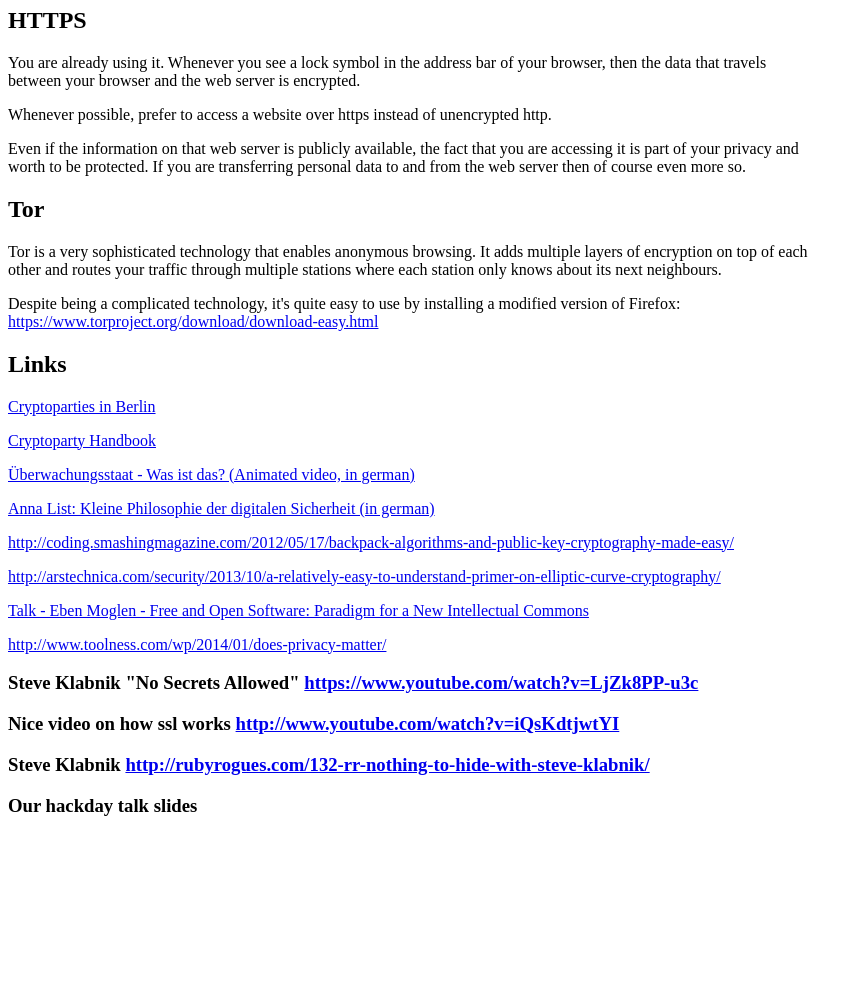
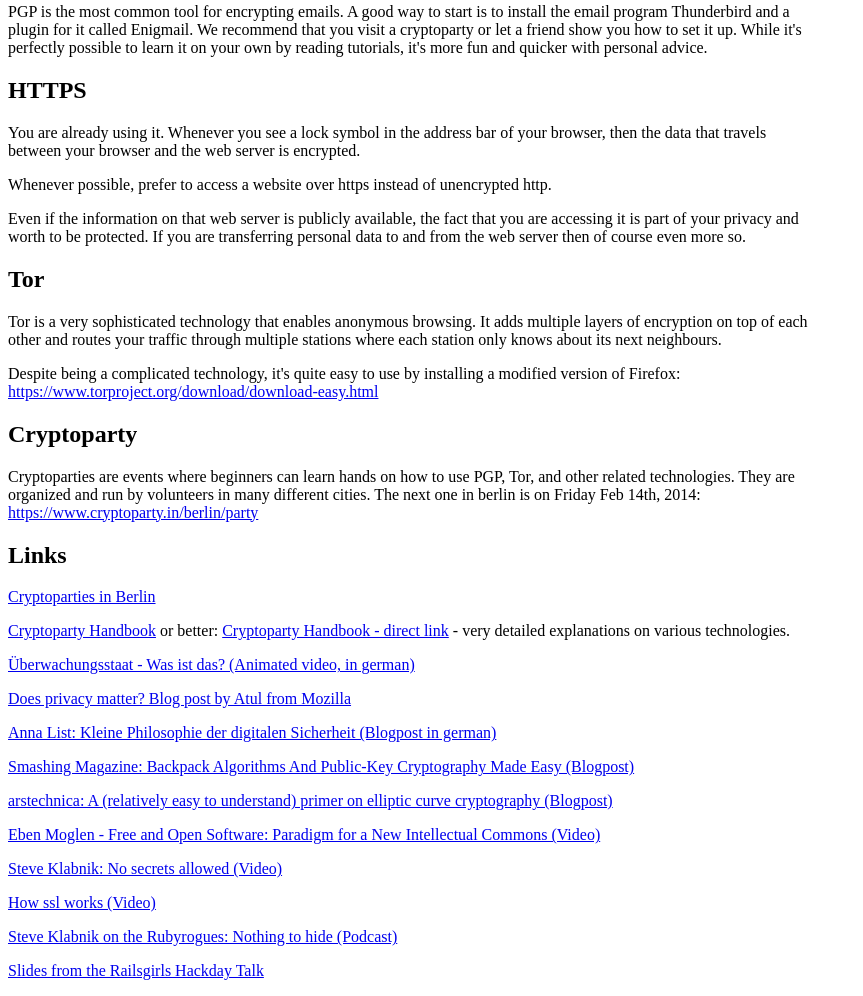
Before and after one commit to til/hackdaytalk, a plain HTML site: page blogpost.html in a window 1280 px wide. Shown: the part 1704-2700 px from the top of the page, without its empty margins (0-863 px from the left). Before the commit the page ends 2539 px from the top, so only its background shows below. Drawn offline with Linux system fonts and the light colour scheme.

Commit message:
Minor corrections, links

```diff
--- a/blogpost.html
+++ b/blogpost.html
@@ -4,7 +4,7 @@
 <html xmlns="http://www.w3.org/1999/xhtml" lang="en" xml:lang="en">
 <head>
 <title>Privacy in a digital environment</title>
-<!-- 2014-02-10 Mon 15:42 -->
+<!-- 2014-02-10 Mon 16:48 -->
 <meta  http-equiv="Content-Type" content="text/html;charset=utf-8" />
 <meta  name="generator" content="Org-mode" />
 <meta  name="author" content="Tilmann Singer" />
@@ -61,9 +61,9 @@ for the JavaScript code in this tag.
 <h1 class="title">Privacy in a digital environment</h1>
 <p>
 This is the blog-post version of a talk held by Lisa and Til at the
-railsgirls hackday last Dec 14th. It tries to be an <span class="underline">introduction</span> to
-the topic - don't be offended if you find it is an oversimplification,
-because it certainly is.
+railsgirls hackday on Dec 14th 2013. It tries to be an <span class="underline">introduction</span>
+to the topic - don't be offended if you find it is an
+oversimplification, because it certainly is.
 </p>
 
 
@@ -75,8 +75,17 @@ Privacy is a human right. It is the line that defines how far society
 can intrude our personal lives. It developed over time from the
 emergence of personal space and private property, and has become a
 constituting element of our individuality. Nowadays personal data
-defines us and our private lives, being able to decide how this data
-is gathered and used is an important part of our civil rights.
+defines us and our private lives - being able to decide how this data
+is gathered and used is an important part of our civil rights, and a
+fundamental building block of democracy.
+</p>
+
+<p>
+We develop our ideas and thoughts in private, and we want to be able
+to communicate these with people close to us, without the permanent
+fear of someone else intercepting, storing and possibly using them
+against us anytime in the future. Fears like that have a chilling
+effect on free expression.
 </p>
 </div>
 </div>
@@ -127,7 +136,7 @@ communication partner can make sense of it.
 <p>
 All kinds of communication data, the text of an email, the audio of a
 phone call or anything else, can be represented as sequence of
-numbers. Encryption is an transformation that changes this sequence of
+numbers. Encryption is a transformation that changes this sequence of
 numbers, so it doesn't really matter what kind of data is being
 encrypted.
 </p>
@@ -265,57 +274,69 @@ installing a modified version of Firefox:
 </div>
 </div>
 
+<div id="outline-container-sec-9" class="outline-2">
+<h2 id="sec-9">Cryptoparty</h2>
+<div class="outline-text-2" id="text-9">
+<p>
+Cryptoparties are events where beginners can learn hands on how to use
+PGP, Tor, and other related technologies. They are organized and run
+by volunteers in many different cities. The next one in berlin is on
+Friday Feb 14th, 2014: <a href="https://www.cryptoparty.in/berlin/party">https://www.cryptoparty.in/berlin/party</a>
+</p>
+</div>
+</div>
 
-<div id="outline-container-sec-9" class="outline-2">
-<h2 id="sec-9">Links</h2>
-<div class="outline-text-2" id="text-9">
+<div id="outline-container-sec-10" class="outline-2">
+<h2 id="sec-10">Links</h2>
+<div class="outline-text-2" id="text-10">
 <p>
 <a href="https://www.cryptoparty.in/berlin">Cryptoparties in Berlin</a>
 </p>
 
 <p>
-<a href="https://www.cryptoparty.in/documentation/handbook">Cryptoparty Handbook</a>
+<a href="https://www.cryptoparty.in/documentation/handbook">Cryptoparty Handbook</a> or better: <a href="http://mirror-de.cryptoparty.is/handbook/">Cryptoparty Handbook - direct link</a> -
+very detailed explanations on various technologies.
 </p>
 
 <p>
-<a href="https://www.youtube.com/watch?v%3DiHlzsURb0WI">Überwachungsstaat - Was ist das? (Animated video, in german)</a>
+<a href="https://www.youtube.com/watch?v=iHlzsURb0WI">Überwachungsstaat - Was ist das? (Animated video, in german)</a>
 </p>
 
 <p>
-<a href="http://annalist.noblogs.org/post/2014/01/19/kleine-philosophie-der-digitalen-sicherheit/">Anna List: Kleine Philosophie der digitalen Sicherheit (in german)</a>
+<a href="http://www.toolness.com/wp/2014/01/does-privacy-matter/">Does privacy matter? Blog post by Atul from Mozilla</a>
 </p>
 
 <p>
-<a href="http://coding.smashingmagazine.com/2012/05/17/backpack-algorithms-and-public-key-cryptography-made-easy/">http://coding.smashingmagazine.com/2012/05/17/backpack-algorithms-and-public-key-cryptography-made-easy/</a>
+<a href="http://annalist.noblogs.org/post/2014/01/19/kleine-philosophie-der-digitalen-sicherheit/">Anna List: Kleine Philosophie der digitalen Sicherheit (Blogpost in german)</a>
 </p>
 
 <p>
-<a href="http://arstechnica.com/security/2013/10/a-relatively-easy-to-understand-primer-on-elliptic-curve-cryptography/">http://arstechnica.com/security/2013/10/a-relatively-easy-to-understand-primer-on-elliptic-curve-cryptography/</a>
+<a href="http://coding.smashingmagazine.com/2012/05/17/backpack-algorithms-and-public-key-cryptography-made-easy/">Smashing Magazine: Backpack Algorithms And Public-Key Cryptography Made Easy (Blogpost)</a>
 </p>
 
 <p>
-<a href="https://www.youtube.com/watch?v=tbcy_ZxXLl8">Talk - Eben Moglen - Free and Open Software: Paradigm for a New Intellectual Commons</a>
+<a href="http://arstechnica.com/security/2013/10/a-relatively-easy-to-understand-primer-on-elliptic-curve-cryptography/">arstechnica: A (relatively easy to understand) primer on elliptic curve cryptography (Blogpost)</a>
 </p>
 
 <p>
-<a href="http://www.toolness.com/wp/2014/01/does-privacy-matter/">http://www.toolness.com/wp/2014/01/does-privacy-matter/</a>
+<a href="https://www.youtube.com/watch?v=tbcy_ZxXLl8">Eben Moglen - Free and Open Software: Paradigm for a New Intellectual Commons (Video)</a>
 </p>
-</div>
 
-<div id="outline-container-sec-9-1" class="outline-3">
-<h3 id="sec-9-1">Steve Klabnik "No Secrets Allowed" <a href="https://www.youtube.com/watch?v=LjZk8PP-u3c">https://www.youtube.com/watch?v=LjZk8PP-u3c</a></h3>
-</div>
+<p>
+<a href="https://www.youtube.com/watch?v=LjZk8PP-u3c">Steve Klabnik: No secrets allowed (Video)</a>
+</p>
 
-<div id="outline-container-sec-9-2" class="outline-3">
-<h3 id="sec-9-2">Nice video on how ssl works <a href="http://www.youtube.com/watch?v=iQsKdtjwtYI">http://www.youtube.com/watch?v=iQsKdtjwtYI</a></h3>
-</div>
+<p>
+<a href="http://www.youtube.com/watch?v=iQsKdtjwtYI">How ssl works (Video)</a>
+</p>
 
-<div id="outline-container-sec-9-3" class="outline-3">
-<h3 id="sec-9-3">Steve Klabnik <a href="http://rubyrogues.com/132-rr-nothing-to-hide-with-steve-klabnik/">http://rubyrogues.com/132-rr-nothing-to-hide-with-steve-klabnik/</a></h3>
-</div>
+<p>
+<a href="http://rubyrogues.com/132-rr-nothing-to-hide-with-steve-klabnik/">Steve Klabnik on the Rubyrogues: Nothing to hide (Podcast)</a>
+</p>
 
-<div id="outline-container-sec-9-4" class="outline-3">
-<h3 id="sec-9-4">Our hackday talk slides</h3>
+<p>
+<a href="http://til.github.io/hackdaytalk/">Slides from the Railsgirls Hackday Talk</a>
+</p>
 </div>
 </div>
 </div>
```
Also changed, not shown: 1 other file.
